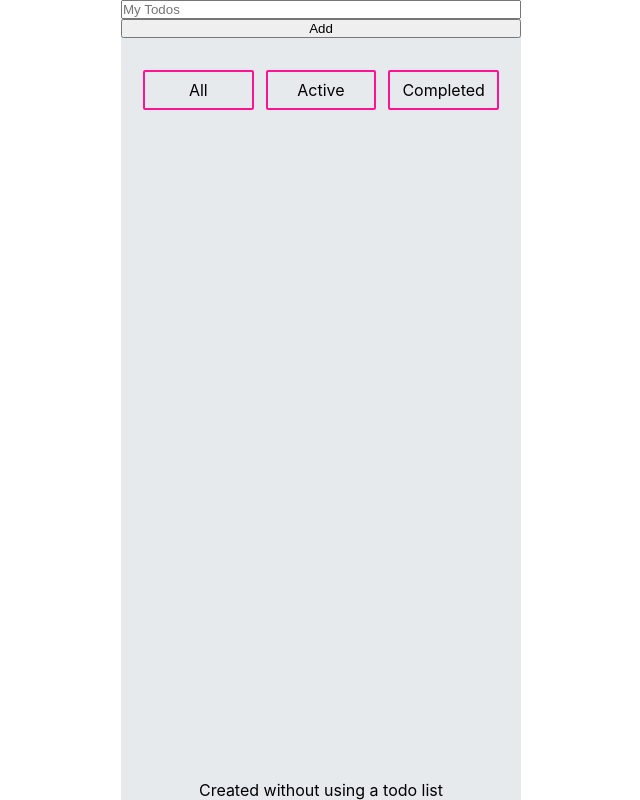
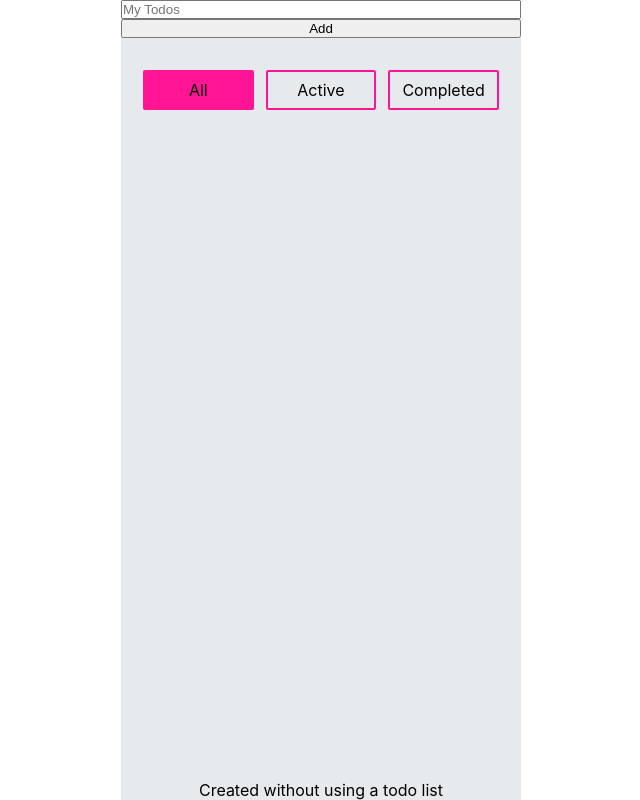
Before and after one commit to PulexIrritans/ToDo-List, a React (Create React App) app: page / in a window 1280 px wide. Shown: the whole page, without its empty margins (319-959 px from the left). Built offline with nearby package versions, Linux system fonts and the light colour scheme.

Commit message:
add filter highlight

```diff
--- a/src/App.css
+++ b/src/App.css
@@ -61,9 +61,9 @@
 
 
 .On {
-  background-color: green;
+  background-color: deeppink;
 }
 
-.Off {
+/* .Off {
   background-color: grey;
-}
+} */
--- a/src/App.jsx
+++ b/src/App.jsx
@@ -29,7 +29,7 @@ function App() {
 
   const showfilter = (number) => {
     const newfilter = [...filter]
-    newfilter.forEach((item) => item.status = "Off")
+    newfilter.forEach((item) => item.status = "")
     newfilter[number].status = "On"
     setFilter(newfilter)
 
--- a/src/Components/Filter.jsx
+++ b/src/Components/Filter.jsx
@@ -1,7 +1,7 @@
 const Filter = ({ filter, showfilter }) => {
 return (
 <ul className="Filter-ul">
-    {filter.map((item,index) =>(<li key={index} className="Filter-li ${item.status}" onClick={() => showfilter(index)}>{item.name}</li>))}
+    {filter.map((item,index) =>(<li key={index} className={`Filter-li ${item.status}`} onClick={() => showfilter(index)}>{item.name}</li>))}
 </ul>
 )
 }
```
